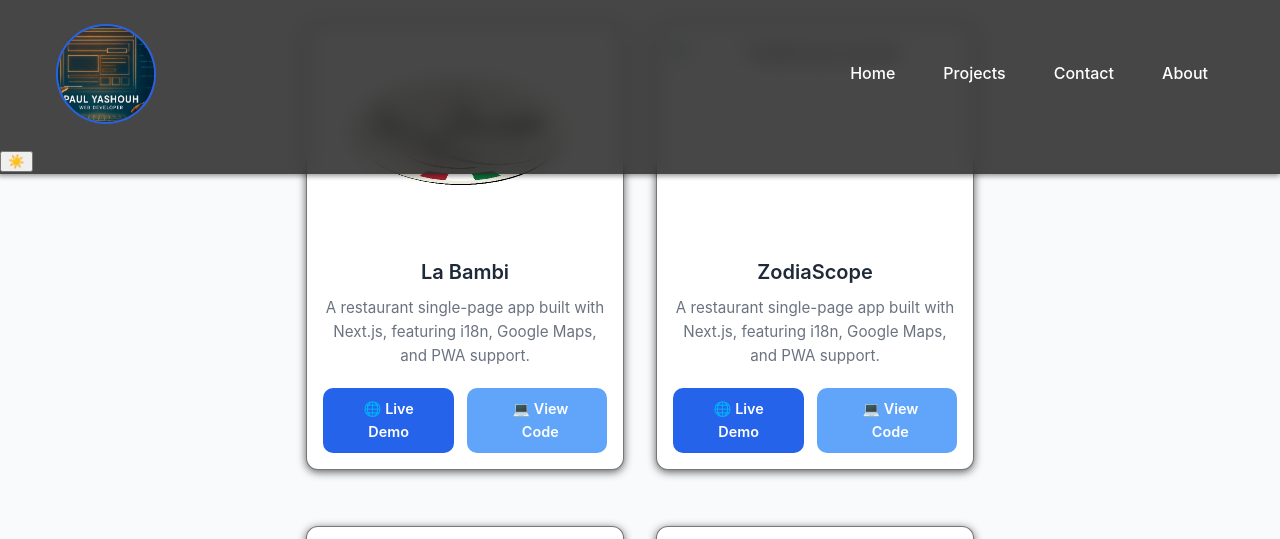
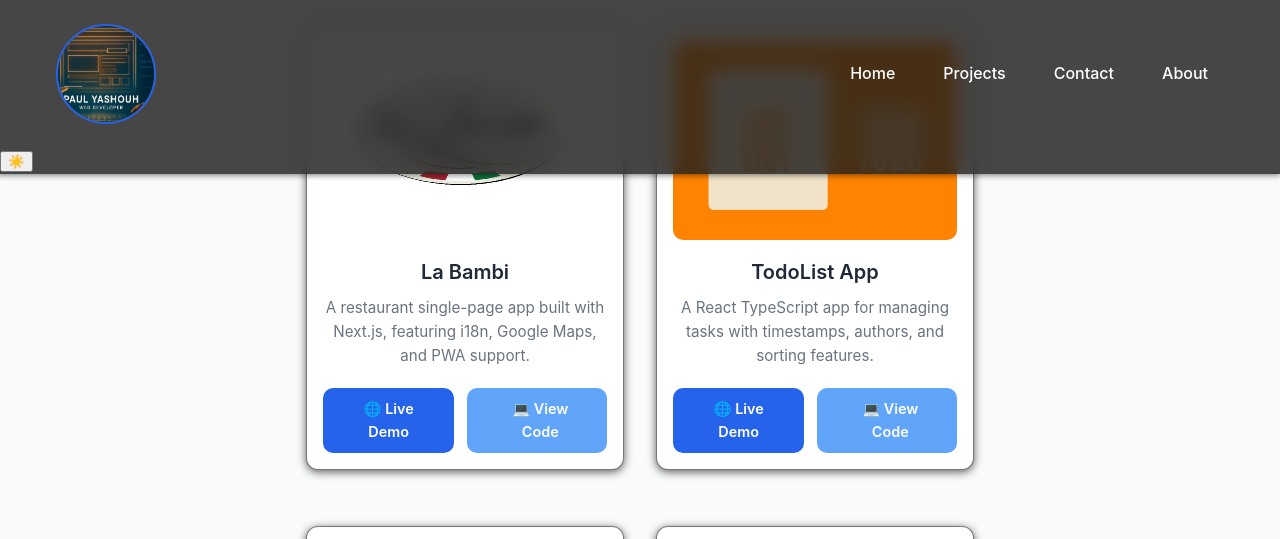
Before and after one commit to payamaya/payamaya.github.io, a Jekyll site: the page built from projects.md, in a window 1280 px wide and 900 px high, scrolled down 985 px, cut to the strip 0-539 px from the top of the window. Built offline with Jekyll 4.4.1, drawn with Linux system fonts in a browser that asks for light colours.

Commit message:
Update projects.yml

```diff
--- a/_data/projects.yml
+++ b/_data/projects.yml
@@ -18,13 +18,6 @@
   github: 'https://github.com/payamaya/qrmenu'
   image: '/assets/images/LaBambilogo.png'
   tags: ['Next.js', 'Tailwind CSS']
-
-- name: 'ZodiaScope'
-  description: 'A restaurant single-page app built with Next.js, featuring i18n, Google Maps, and PWA support.'
-  url: 'https://labambi.se'
-  github: 'https://www.zodiascope.xyz/'
-  image: 'https://raw.githubusercontent.com/payamaya/Horoscope/refs/heads/main/frontend/public/favicon.ico?token=GHSAT0AAAAAADRPMLKYMWXQ47YKZ4Q2W6O42LGLOTQ'
-  tags: ['React','NodeJs', 'Express', 'MongoDb', 'Tailwind CSS']
 
 - name: 'TodoList App'
   description: 'A React TypeScript app for managing tasks with timestamps, authors, and sorting features.'
```
